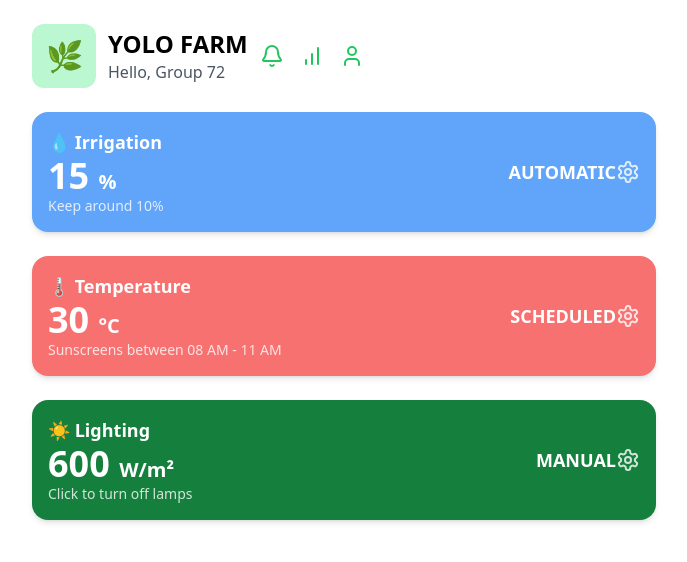
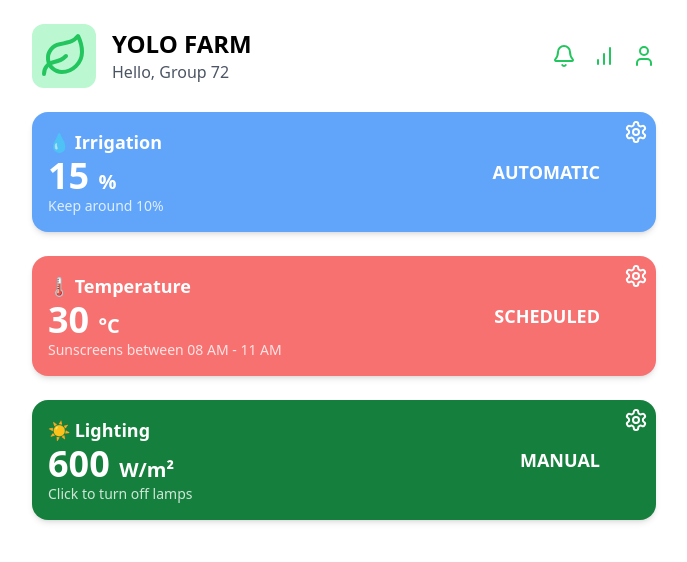
Before and after one commit to khoale2k4/quickpoll, a React (Create React App) app: page /dashboard in a window 1280 px wide. Shown: the top 562 px of the page, without its empty margins (296-983 px from the left). Built offline with nearby package versions, Linux system fonts and the light colour scheme.

Commit message:
add login, register and setup

```diff
--- a/src/components/Card.js
+++ b/src/components/Card.js
@@ -1,16 +1,20 @@
 import { Bell, BarChart, User, Settings } from "lucide-react";
 
 const Card = ({ title, value, unit, description, mode, bgColor, icon, onSettingsClick }) => (
-    <div className={`p-4 rounded-2xl shadow-md flex flex-col md:flex-row justify-between items-center ${bgColor} text-white transition-transform hover:scale-105`}>
-        <div className="flex-1 text-center md:text-left">
-            <h3 className="text-lg font-semibold flex items-center justify-center md:justify-start">{icon} {title}</h3>
+    <div className={`relative p-4 rounded-2xl shadow-md flex flex-col md:flex-row justify-between items-center ${bgColor} text-white transition-transform hover:scale-105 `}>
+        <Settings
+            className="absolute top-2 right-2 text-white cursor-pointer"
+            onClick={onSettingsClick}
+        />
+
+        <div className="flex-1 text-center md:text-left ">
+            <h3 className="text-lg font-semibold flex items-center justify-center md:justify-start ">{icon} {title}</h3>
             <p className="text-4xl font-bold">
                 {value} <span className="text-xl">{unit}</span>
             </p>
             <p className="text-sm opacity-80">{description}</p>
         </div>
-        <div className="text-lg font-semibold mt-2 md:mt-0">{mode}</div>
-        <Settings className="text-white opacity-80 cursor-pointer" onClick={onSettingsClick}  />
+        <div className="text-lg font-semibold mt-2 pr-10 md:mt-0 ">{mode}</div>
     </div>
 );
 
--- a/src/components/ScheduleTaskPopup.js
+++ b/src/components/ScheduleTaskPopup.js
@@ -94,7 +94,7 @@ const ScheduleTaskPopup = ({ onClose, onSave }) => {
               {[...Array(31)].map((_, i) => (
                 <button
                   key={i + 1}
-                  className={`p-2 border rounded ${
+                  className={`p-2 border rounded-full ${
                     daysOfMonth.includes(i + 1) ? "bg-blue-500 text-white" : "bg-gray-100"
                   }`}
                   onClick={() => toggleDay(i + 1)}
--- a/src/components/TemperatureSettingPopup.js
+++ b/src/components/TemperatureSettingPopup.js
@@ -19,7 +19,7 @@ const TemperaturePopup = ({ onClose }) => {
 
   return (
     <div className="fixed inset-0 bg-black bg-opacity-50 flex justify-center items-center p-4">
-      <div className="bg-white p-6 rounded-lg shadow-lg w-96">
+      <div className="bg-white p-6 rounded-lg shadow-lg w-96 ">
         <div className="flex items-center justify-between mb-4">
           <button onClick={onClose} className="p-2 rounded-full hover:bg-gray-200">
             <ArrowLeft className="w-5 h-5" />
--- a/src/pages/Dashboard.js
+++ b/src/pages/Dashboard.js
@@ -4,6 +4,8 @@ import Card from "../components/Card.js";
 import IrrigationSettingPopup from "../components/IrrigationSettingPopup.js";
 import LightSettingPopup from "../components/LightSettingPopup.js";
 import TemperaturePopup from "../components/TemperatureSettingPopup.js";
+
+import { LuLeaf } from "react-icons/lu";
 
 export default function YoloFarmDashboard() {
   const [isSettingIrrigation, setSettingIrrigation] = useState(false);
@@ -12,15 +14,17 @@ export default function YoloFarmDashboard() {
 
   return (
     <div className="p-6 max-w-lg md:max-w-2xl mx-auto space-y-6">
-      <div className="flex flex-col md:flex-row items-center space-y-4 md:space-y-0 md:space-x-3">
+      <div className="flex flex-col md:flex-row items-center">
         <div className="w-16 h-16 bg-green-200 flex items-center justify-center rounded-xl">
-          <span className="text-3xl">🌿</span>
+          <LuLeaf className="w-12 h-12 text-green-500 " />
         </div>
-        <div className="text-center md:text-left">
+
+        <div className="text-center md:text-left ml-4">
           <h1 className="text-2xl font-bold">YOLO FARM</h1>
           <p className="text-gray-600">Hello, Group 72</p>
         </div>
-        <div className="flex space-x-4 text-green-500">
+
+        <div className="flex space-x-4 text-green-500 ml-auto">
           <Bell className="cursor-pointer hover:text-green-700" />
           <BarChart className="cursor-pointer hover:text-green-700" />
           <User className="cursor-pointer hover:text-green-700" />
```
